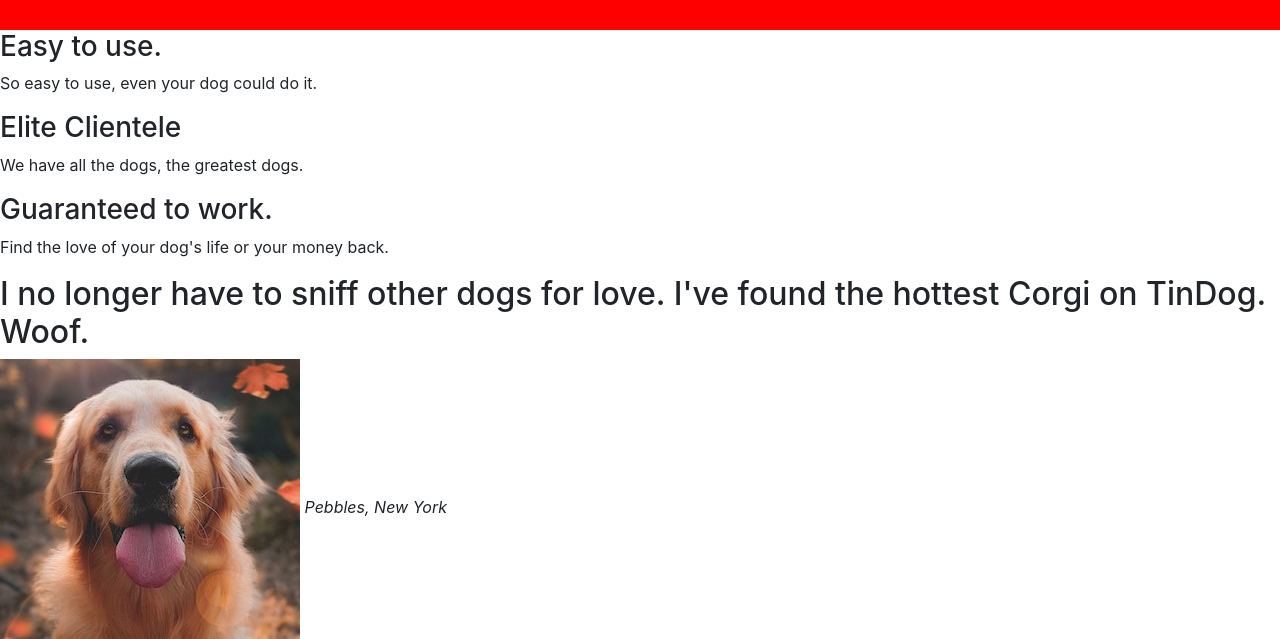
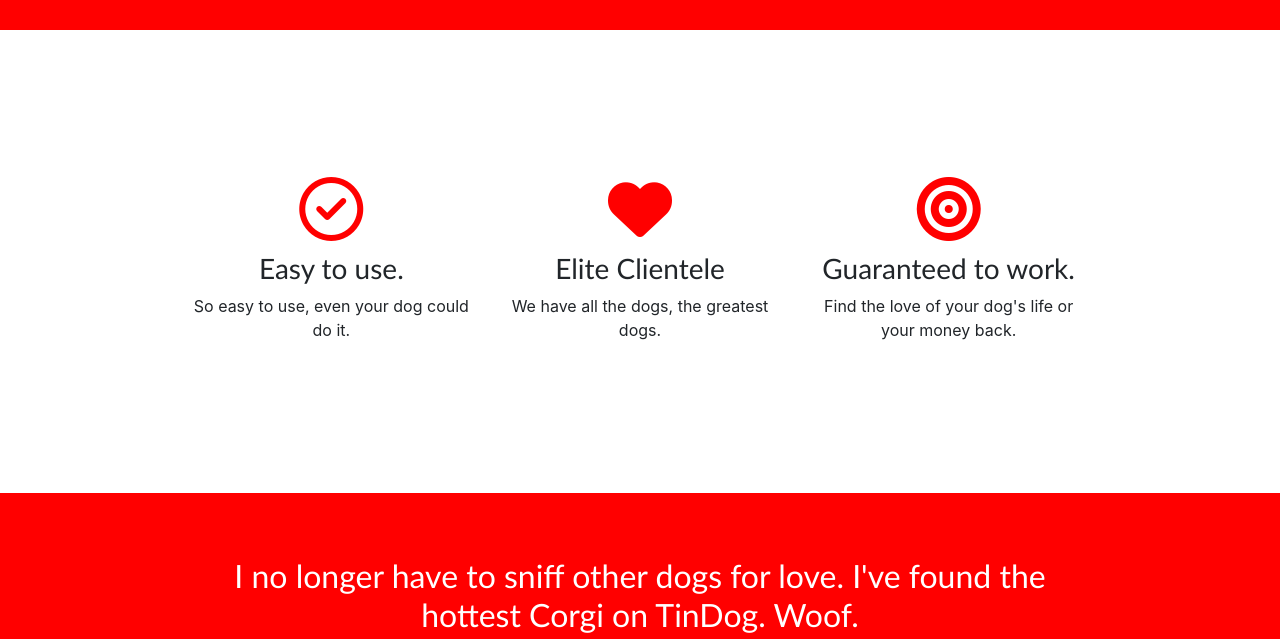
Before and after one commit to Mahmoud-badran1/TinDog-Start-master, a plain HTML site: page index.html in a window 1280 px wide. Shown: the part 936-1575 px from the top of the page. Drawn offline with nearby package versions, Linux system fonts and the light colour scheme; a web font is replaced by a local one.

Commit message:
style press and terst.

```diff
--- a/css/styles.css
+++ /dev/null
@@ -1,42 +0,0 @@
-
-body {
-    font-family: 'Montserrat', cursive;
-
-
-
-}
-
-#title {
-    background-color: red;
-    padding: 3% 15%;
-    color: #fff;
-
-}
-
-.textHeader {
-    margin-top: 5%;
-    padding-top: 10%;
-    font-size: 5rem;
-
-    line-height: 2;
-}
-.font-brand {
-    font-family: 'Ubunto', cursive;
-    font-weight: bold;
-    font-size: 2.5rem;
-
-
-}
-.Download-button {
-    margin: 3% 3% 3% 0;
-}
-
-.navbar {
-    padding-bottom: 2px;
-
-}
-.nav-item {
-    padding: 0 10px;
-    font-size: 20px;
-
-}
--- a/index.html
+++ b/index.html
@@ -2,15 +2,23 @@
 <html>
 
 <head>
+
   <meta charset="utf-8">
   <title>TinDog</title>
-  <link rel="stylesheet" href="css/styles.css">
+  <link rel="stylesheet" href="/style/mystyle.css">
   <link rel="stylesheet" href="https://cdn.jsdelivr.net/npm/bootstrap@4.4.1/dist/css/bootstrap.min.css" integrity="sha384-Vkoo8x4CGsO3+Hhxv8T/Q5PaXtkKtu6ug5TOeNV6gBiFeWPGFN9MuhOf23Q9Ifjh" crossorigin="anonymous">
   <link rel="stylesheet" href="https://cdnjs.cloudflare.com/ajax/libs/font-awesome/4.7.0/css/font-awesome.min.css">
   <link rel="preconnect" href="https://fonts.googleapis.com">
   <link rel="preconnect" href="https://fonts.gstatic.com" crossorigin>
   <link href="https://fonts.googleapis.com/css2?family=Rubik+Bubbles&display=swap" rel="stylesheet">
 
+
+<!--kit fontawesame-->
+<script src="https://kit.fontawesome.com/5a5afca241.js" crossorigin="anonymous"></script>
+
+<link rel="preconnect" href="https://fonts.googleapis.com">
+<link rel="preconnect" href="https://fonts.gstatic.com" crossorigin>
+<link href="https://fonts.googleapis.com/css2?family=Montserrat:wght@500&display=swap" rel="stylesheet"
 
 </head>
 
@@ -28,6 +36,7 @@
         <span class="navbar-toggler-icon"></span>
       </button>
 
+
       <div class="collapse navbar-collapse" id="navbarSupportedContent">
         <ul class="navbar-nav ml-auto">
           <li class="nav-item">
@@ -43,11 +52,8 @@
       </div>
     </nav>
 
+    <!-- Title -->
 
-
-
-
-    <!-- Title -->
 
     <div class="row">
     <div class="col-lg-6 col-md-6 textHeader">
@@ -68,14 +74,28 @@
 
   <section id="features">
 
-    <h3>Easy to use.</h3>
-    <p>So easy to use, even your dog could do it.</p>
 
-    <h3>Elite Clientele</h3>
-    <p>We have all the dogs, the greatest dogs.</p>
 
-    <h3>Guaranteed to work.</h3>
-    <p>Find the love of your dog's life or your money back.</p>
+      <div class="row text-center">
+        <div class="feauters-box col-lg-4 col-md-12">
+          <i class="fa-regular fa-circle-check fa-4x icon" ></i>
+
+          <h3>Easy to use.</h3>
+          <p>So easy to use, even your dog could do it.</p>
+        </div>
+        <div class="feauters-box col-lg-4 col-md-12">
+          <i class="fa-solid fa-heart fa-4x icon" ></i>
+          <h3>Elite Clientele</h3>
+          <p>We have all the dogs, the greatest dogs.</p>
+        </div>
+
+        <div class=" feauters-box col-lg-4 col-md-12">
+          <i class="fa-solid fa-bullseye fa-4x icon" ></i>
+
+       <h3>Guaranteed to work.</h3>
+       <p>Find the love of your dog's life or your money back.</p>
+       </div>
+      </div>
 
   </section>
 
@@ -84,25 +104,34 @@
 
   <section id="testimonials">
 
+    <div class="text-center">
+
     <h2>I no longer have to sniff other dogs for love. I've found the hottest Corgi on TinDog. Woof.</h2>
-    <img src="images/dog-img.jpg" alt="dog-profile">
+    <img class="testimionals_img" src="images/dog-img.jpg" alt="dog-profile">
     <em>Pebbles, New York</em>
 
     <!-- <h2 class="testimonial-text">My dog used to be so lonely, but with TinDog's help, they've found the love of their life. I think.</h2>
     <img class="testimonial-image" src="images/lady-img.jpg" alt="lady-profile">
     <em>Beverly, Illinois</em> -->
 
+
+  </div>
   </section>
 
 
   <!-- Press -->
 
   <section id="press">
+    <div class="text-center">
+
     <img src="images/techcrunch.png" alt="tc-logo">
     <img src="images/tnw.png" alt="tnw-logo">
     <img src="images/bizinsider.png" alt="biz-insider-logo">
     <img src="images/mashable.png" alt="mashable-logo">
 
+
+
+  </div>
   </section>
 
 
--- /dev/null
+++ b/style/mystyle.scss
@@ -0,0 +1,88 @@
+
+body {
+    font-family: 'Montserrat', cursive;
+}
+
+#title {
+    background-color: red;
+    padding: 3% 15%;
+    color: #fff;
+}
+
+.textHeader {
+    margin-top: 5%;
+    padding-top: 10%;
+    font-size: 5rem;
+    line-height: 2;
+}
+
+.font-brand {
+    font-family: 'Ubunto', cursive;
+    font-weight: bold;
+    font-size: 2.5rem;
+}
+
+.Download-button {
+    margin: 3% 3% 3% 0;
+}
+
+.navbar {
+    padding-bottom: 2px;
+}
+
+
+#features{
+    padding: 7% 15%;
+
+}
+
+.feauters-box {
+
+    padding: 5% 10%;
+
+}
+h1 {
+    font-family: 'Trebuchet MS', 'Lucida Sans Unicode', 'Lucida Grande', 'Lucida Sans', Arial, sans-serif;
+    font-size: 3.5rem;
+    line-height: 1.5;
+}
+h3 {
+    font-family: 'Trebuchet MS', 'Lucida Sans Unicode', 'Lucida Grande', 'Lucida Sans', Arial, sans-serif;
+    font-size: 1.5rem;
+    font-weight: bold;
+}
+
+.icon {
+    color: red;
+    margin: 2%;
+    padding: 2%;
+}
+
+
+.icon:hover {
+    color: antiquewhite;
+}
+
+#testimonials {
+    background-color: red;
+    padding: 5% 15%;
+    color: #fff;
+}
+
+h2 {
+    font-family: 'Trebuchet MS', 'Lucida Sans Unicode', 'Lucida Grande', 'Lucida Sans', Arial, sans-serif;
+    font-size: 3.5rem;
+    line-height: 1.5;
+    font-weight: bold;
+
+
+}
+
+.testimionals_img {
+    border-radius: 50%;
+    width: 100px
+}
+
+#press {
+    background-color: red;
+}
```
Also changed, not shown: style/mystyle.css (added), 1 other file.
